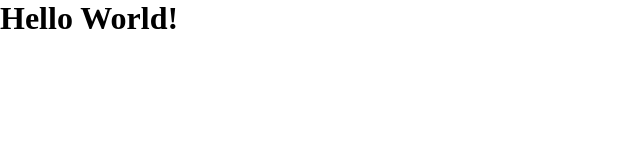
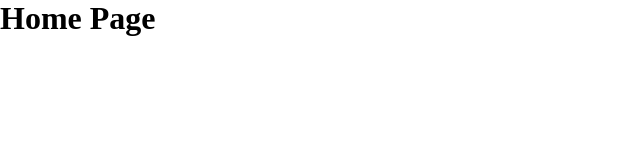
Before and after one commit to ahmadsanny02/reactjs-fundamental, a React (Vite) app in the folder web-cafe/: page / in a window 1280 px wide. Shown: the top 160 px of the page, without its empty margins (0-640 px from the left). Built offline with nearby package versions, Linux system fonts and the light colour scheme.

Commit message:
feat(app): configure RouterProvider in App component

```diff
--- a/web-cafe/src/App.tsx
+++ b/web-cafe/src/App.tsx
@@ -1,9 +1,8 @@
+import { RouterProvider } from "react-router-dom"
+import routes from "./routes"
+
 const App = () => {
-  return (
-    <main>
-      <h1 className="">Hello World!</h1>
-    </main>
-  )
+  return <RouterProvider router={routes} />
 }
 
 export default App
```
